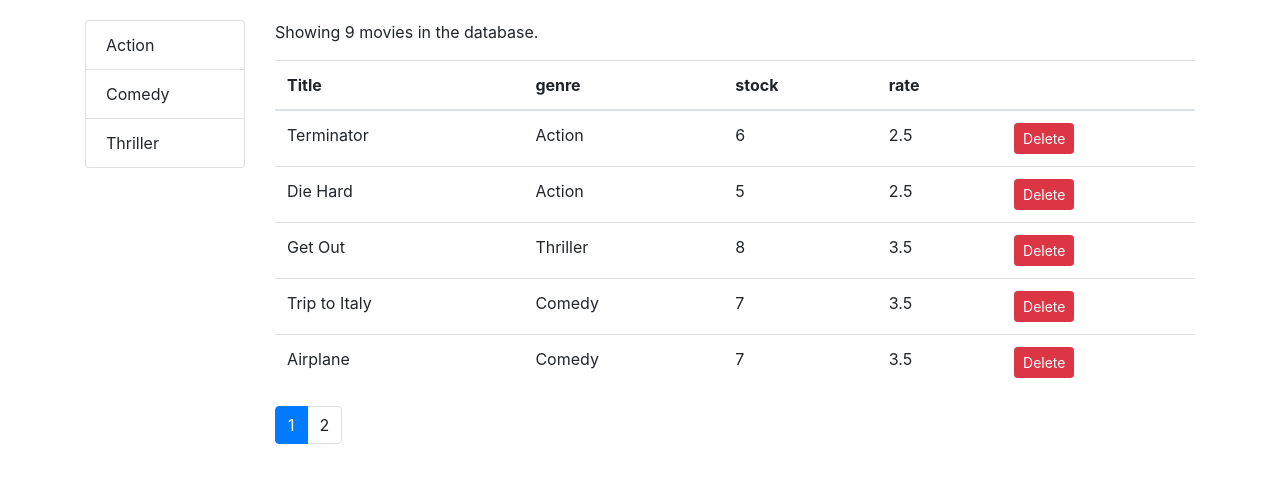
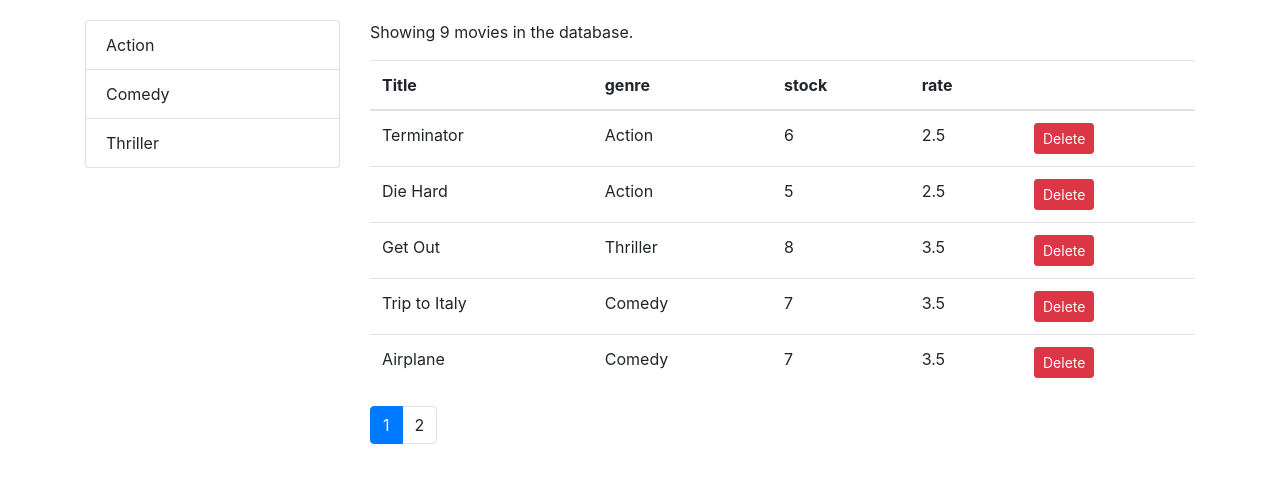
Before and after one commit to gerrymcdonnell/react-vidly, a React (Create React App) app: page / in a window 1280 px wide. Shown: the top 482 px of the page. Built offline with nearby package versions, Linux system fonts and the light colour scheme.

Commit message:
added option for text and value property

```diff
--- a/src/components/common/listGroup.jsx
+++ b/src/components/common/listGroup.jsx
@@ -3,13 +3,13 @@
 const ListGroup = props => {
   //shortcut ul.list-group>li.list-group-item
 
-  const { items } = props;
+  const { items, textProperty, valueProperty } = props;
 
   return (
     <ul className="list-group">
       {items.map(item => (
-        <li key={item._id} className="list-group-item">
-          {item.name}
+        <li key={item[valueProperty]} className="list-group-item">
+          {item[textProperty]}
         </li>
       ))}
     </ul>
--- a/src/components/movies.jsx
+++ b/src/components/movies.jsx
@@ -70,11 +70,15 @@
     return (
       //in jsx must return single element i.e react fragment
       <div className="row">
-        <div className="col-2">
+        <div className="col-3">
+
           <ListGroup
             items={this.state.genres}
+            textProperty="name"
+            valueProperty="_id"
             onItemSelect={this.handleGenreSelect}
           />
+
         </div>
         <div className="col">
           <p>Showing {count} movies in the database.</p>
```
